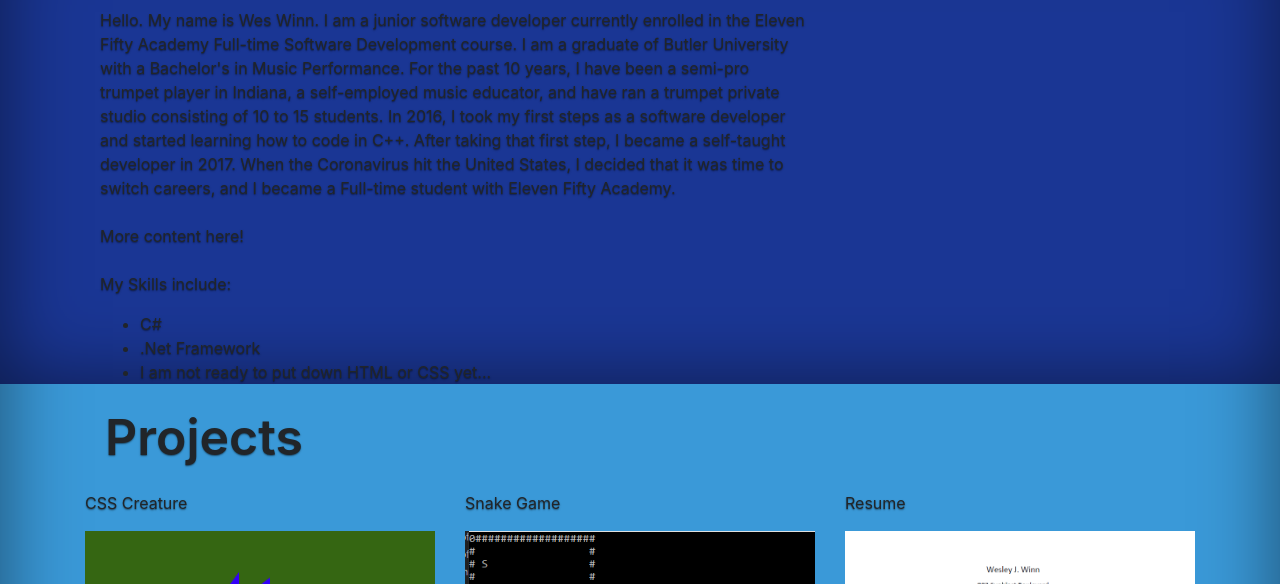
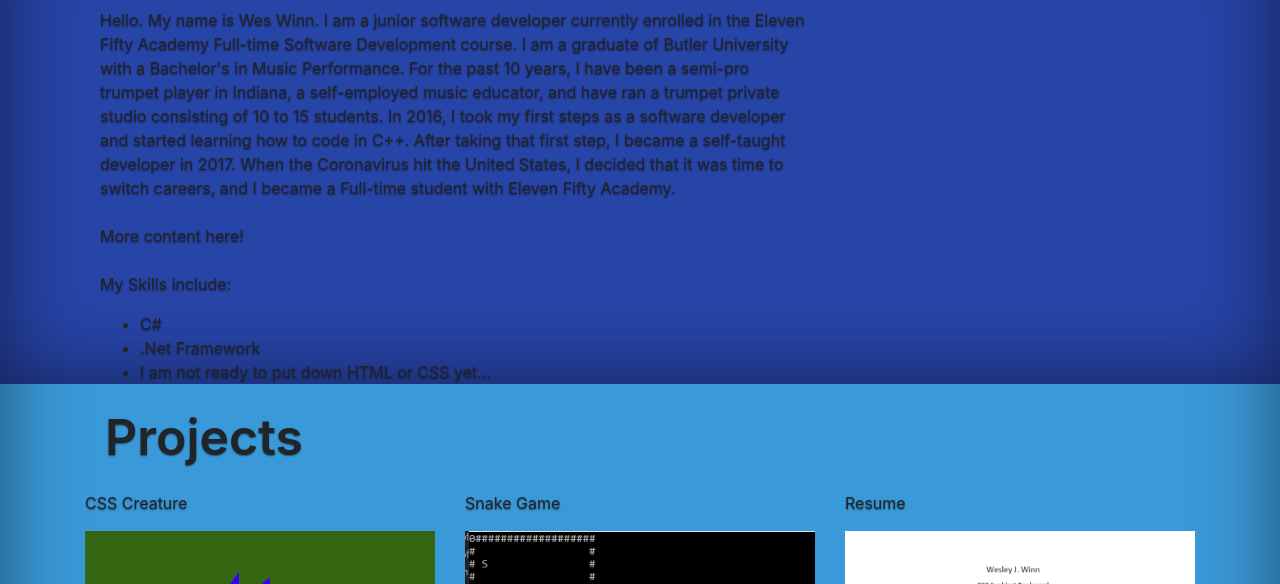
Before and after one commit to WesWinns/PortfolioWebsite0.5, a plain HTML site: page index.html in a window 1280 px wide. Shown: the part 599-1183 px from the top of the page. Drawn offline with nearby package versions, Linux system fonts and the light colour scheme.

Commit message:
Add files via upload

```diff
--- a/main.css
+++ b/main.css
@@ -61,7 +61,7 @@ h4 {
 /*-- About Me --*/
 
 #AboutMe {
-  background-color: rgb(26, 54, 148);
+  background-color: rgb(39, 68, 167);
   text-shadow: 0 .05rem .1rem rgba(0, 0, 0, .5);
   box-shadow: inset 0 0 5rem rgba(0, 0, 0, .5);
 
```
